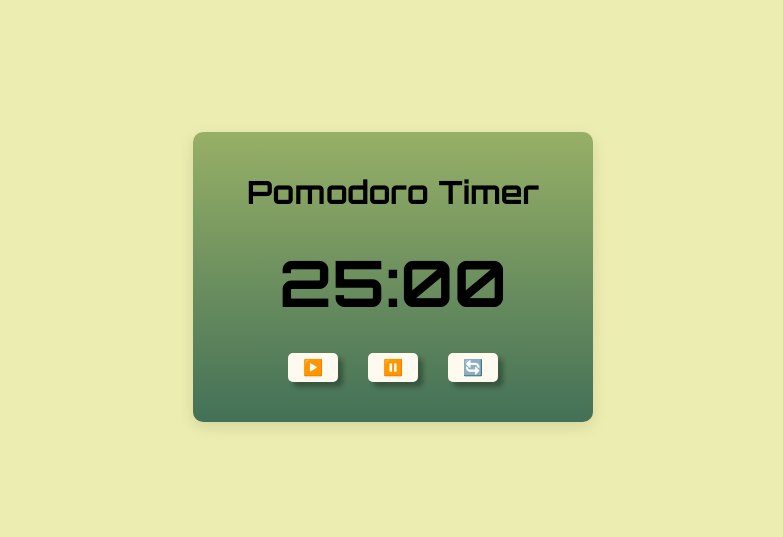
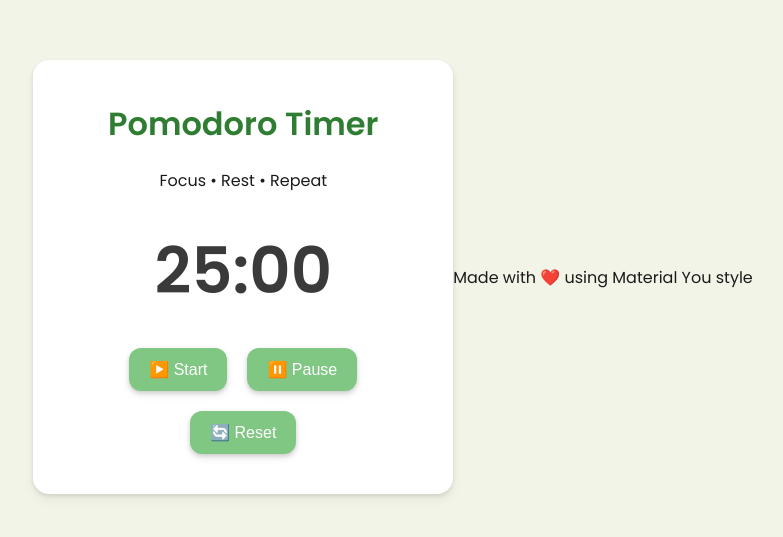
Before and after one commit to thenameisanzu/Pomodoro-Timer, a plain HTML site: page index.html in a window 1280 px wide. Shown: the part 123-660 px from the top of the page, without its empty margins (247-1030 px from the left). Drawn offline with Linux system fonts and the light colour scheme.

Commit message:
updated css

```diff
--- a/index.html
+++ b/index.html
@@ -4,23 +4,40 @@
   <meta charset="UTF-8" />
   <meta name="viewport" content="width=device-width, initial-scale=1.0" />
   <title>Pomodoro Timer</title>
+
+  <!-- Google Fonts -->
+  <link rel="preconnect" href="https://fonts.googleapis.com" />
+  <link rel="preconnect" href="https://fonts.gstatic.com" crossorigin />
+  <link
+    href="https://fonts.googleapis.com/css2?family=Poppins:wght@400;500;600&display=swap"
+    rel="stylesheet"
+  />
+
+  <!-- CSS -->
   <link rel="stylesheet" href="style.css" />
-  <link rel="preconnect" href="https://fonts.googleapis.com">
-<link rel="preconnect" href="https://fonts.gstatic.com" crossorigin>
-<link href="https://fonts.googleapis.com/css2?family=Barlow+Condensed&family=EB+Garamond:ital,wght@0,400..800;1,400..800&family=Lexend+Deca:wght@100..900&family=Orbitron:wght@400..900&display=swap" rel="stylesheet">
 </head>
+
 <body>
+  <main class="container" role="main" aria-label="Pomodoro Timer">
+    <header>
+      <h1>Pomodoro Timer</h1>
+      <p class="subtitle">Focus • Rest • Repeat</p>
+    </header>
 
-  <div class="container">
-    <h1>Pomodoro Timer</h1>
-    <div class="timer" id="timer">25:00</div>
+    <section class="timer-section">
+      <div class="timer" id="timer" aria-live="polite">25:00</div>
+    </section>
 
-    <div class="buttons">
-      <button id="start">▶️</button>
-      <button id="pause">⏸️</button>
-      <button id="reset">🔄</button>
-    </div>
-  </div>
+    <section class="buttons" aria-label="Timer Controls">
+      <button id="start" class="btn primary" aria-label="Start Timer">▶️ Start</button>
+      <button id="pause" class="btn secondary" aria-label="Pause Timer">⏸️ Pause</button>
+      <button id="reset" class="btn tertiary" aria-label="Reset Timer">🔄 Reset</button>
+    </section>
+  </main>
+
+  <footer class="footer">
+    <p>Made with ❤️ using Material You style</p>
+  </footer>
 
   <script src="./script.js"></script>
 </body>
--- a/style.css
+++ b/style.css
@@ -1,18 +1,14 @@
+/* ===== Reset & Base ===== */
 * {
   margin: 0;
   padding: 0;
   box-sizing: border-box;
 }
 
-
-
 body {
-  font-family:"Orbitron", sans-serif;
-  font-optical-sizing: auto;
-  font-weight: 400;
-  font-style: normal;
-  background-color:#ECEDB0;
-  color: black;
+  font-family: "Poppins", sans-serif;
+  background-color: #F3F4E8; /* soft pastel surface */
+  color: #1B1B1B;
   min-height: 100vh;
   display: flex;
   justify-content: center;
@@ -20,56 +16,77 @@ body {
   padding: 20px;
 }
 
+/* ===== Container (Surface) ===== */
 .container {
-  background-image: linear-gradient(#97B067,#437057);
+  background-color: #ffffff;
   padding: 40px;
-  border-radius: 10px;
-  box-shadow: 0 5px 15px rgba(0, 0, 0, 0.1);
+  border-radius: 16px;
+  box-shadow:
+    0 2px 4px rgba(0, 0, 0, 0.1),
+    0 6px 12px rgba(0, 0, 0, 0.05);
   text-align: center;
-  max-width: 400px;
+  max-width: 420px;
   width: 100%;
+  transition: transform 0.3s ease, box-shadow 0.3s ease;
 }
 
+.container:hover {
+  transform: translateY(-4px);
+  box-shadow:
+    0 8px 16px rgba(0, 0, 0, 0.12),
+    0 12px 24px rgba(0, 0, 0, 0.08);
+}
+
+/* ===== Headings ===== */
 h1 {
   margin-bottom: 20px;
   font-size: 2rem;
+  font-weight: 600;
+  color: #2E7D32; /* Material green */
 }
 
+/* ===== Timer Display ===== */
 .timer {
   font-size: 4rem;
-  font-weight: bold;
+  font-weight: 700;
+  color: #3A3A3A;
   margin: 30px 0;
 }
 
+/* ===== Buttons ===== */
 .buttons {
   display: flex;
   justify-content: center;
-  gap: 30px;
+  gap: 20px;
   flex-wrap: wrap;
-
-
 }
 
 button {
-  padding: 5px 5px;
+  padding: 12px 20px;
   border: none;
-  border-radius: 5px;
+  border-radius: 12px;
   cursor: pointer;
   font-size: 1rem;
-  background-color: floralwhite;
-  color: white;
-  transition: background-color 0.3s ease, transform 0.3s ease;
-  min-width: 50px;
-  box-shadow: 5px 5px 5px rgba(0, 0, 0, 0.3);
-
-
+  font-weight: 500;
+  background-color: #81C784; /* M3 Primary container green */
+  color: #ffffff;
+  box-shadow:
+    0 2px 4px rgba(0, 0, 0, 0.15),
+    0 4px 8px rgba(0, 0, 0, 0.08);
+  transition: background-color 0.3s ease, transform 0.2s ease;
 }
 
 button:hover {
-  background-color: #DDEB9D;
+  background-color: #66BB6A; /* hover tone */
   transform: scale(1.05);
 }
 
+button:active {
+  background-color: #4CAF50; /* pressed tone */
+  transform: scale(0.98);
+}
+
+/* ===== Responsive ===== */
 @media (max-width: 480px) {
   .container {
     padding: 25px;
@@ -81,6 +98,6 @@ button:hover {
 
   button {
     font-size: 0.9rem;
-    padding: 10px;
+    padding: 10px 16px;
   }
 }
```
